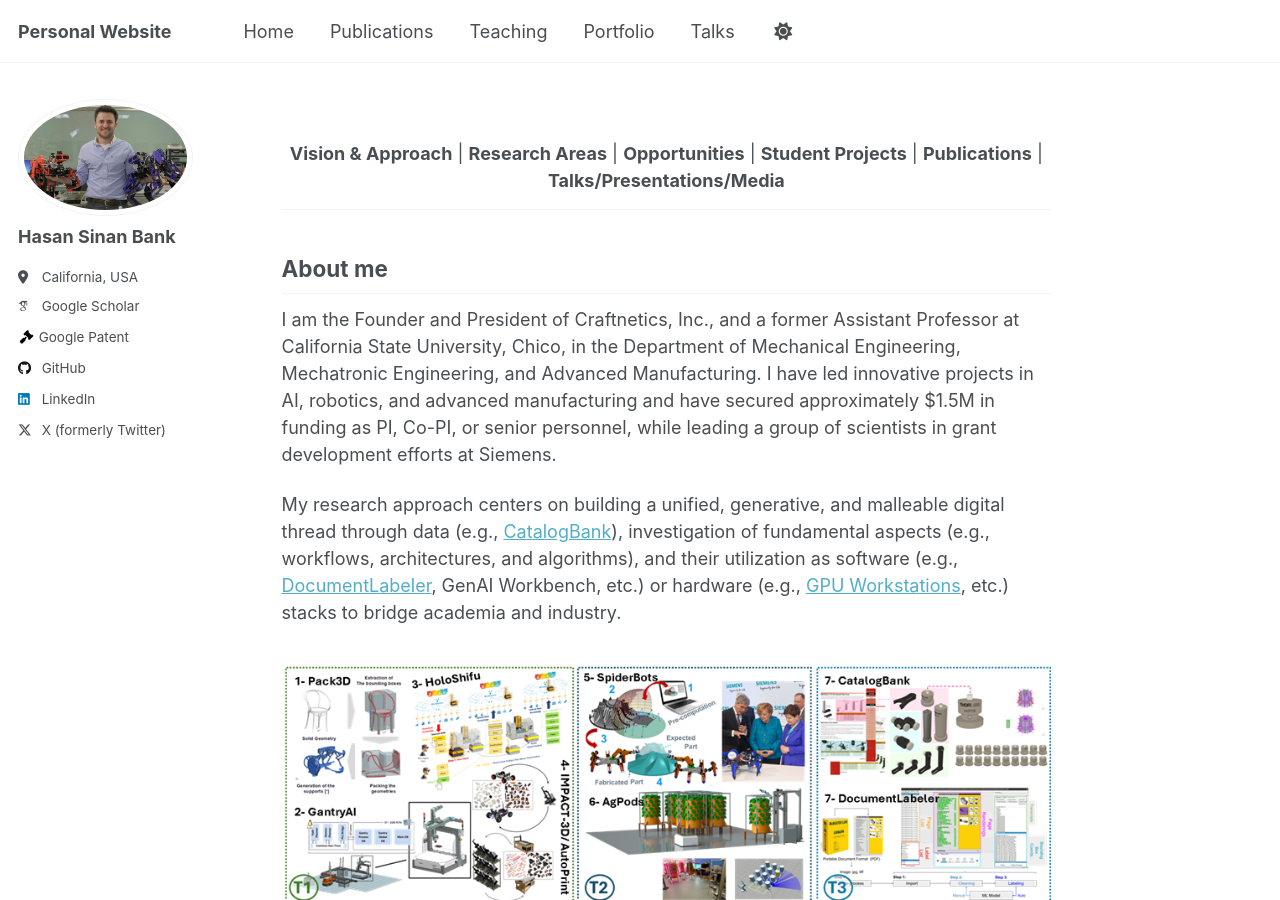
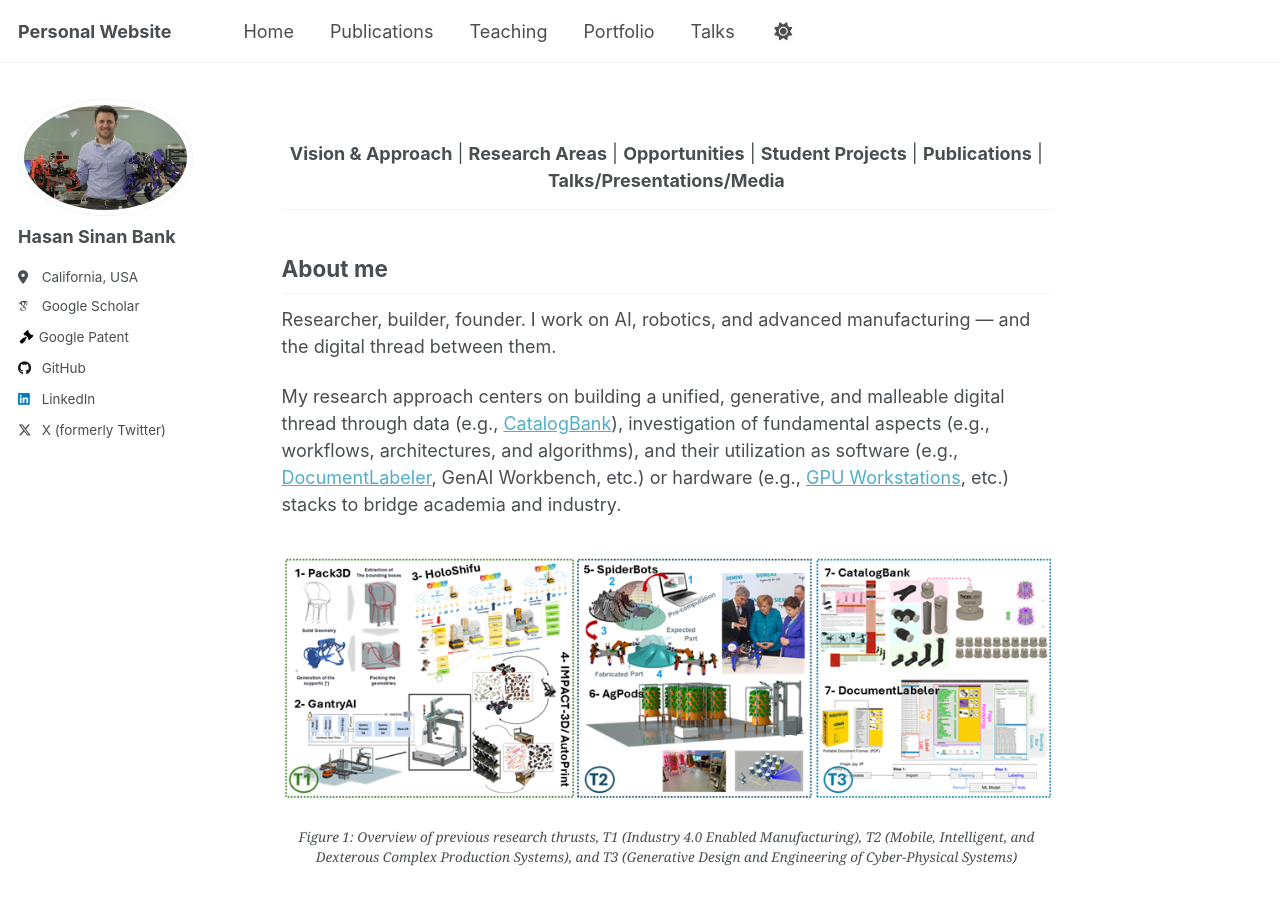
Before and after one commit to bankh/bankh.github.io, a Jekyll site: the page built from _pages/about.md, in a window 1280 px wide and 900 px high. Built offline with Jekyll 4.4.1, drawn with Linux system fonts in a browser that asks for light colours; some web fonts are replaced; a script that is not in the unit is left out; comment, search, counter and statistics services are not loaded.

Commit message:
Update: About md is changed.

```diff
--- a/_pages/about.md
+++ b/_pages/about.md
@@ -22,7 +22,7 @@
 
 About me
 ------
-I am the Founder and President of Craftnetics, Inc., and a former Assistant Professor at California State University, Chico, in the Department of Mechanical Engineering, Mechatronic Engineering, and Advanced Manufacturing. I have led innovative projects in AI, robotics, and advanced manufacturing and have secured approximately $1.5M in funding as PI, Co-PI, or senior personnel, while leading a group of scientists in grant development efforts at Siemens.
+Researcher, builder, founder. I work on AI, robotics, and advanced manufacturing — and the digital thread between them.
 
 My research approach centers on building a unified, generative, and malleable digital thread through data (e.g., [CatalogBank](https://github.com/bankh/catalogbank)), investigation of fundamental aspects (e.g., workflows, architectures, and algorithms), and their utilization as software (e.g., [DocumentLabeler](https://github.com/bankh/DocumentLabeler), GenAI Workbench, etc.) or hardware (e.g., [GPU Workstations](https://github.com/bankh/GPU_Compute), etc.) stacks to bridge academia and industry.
 
```
